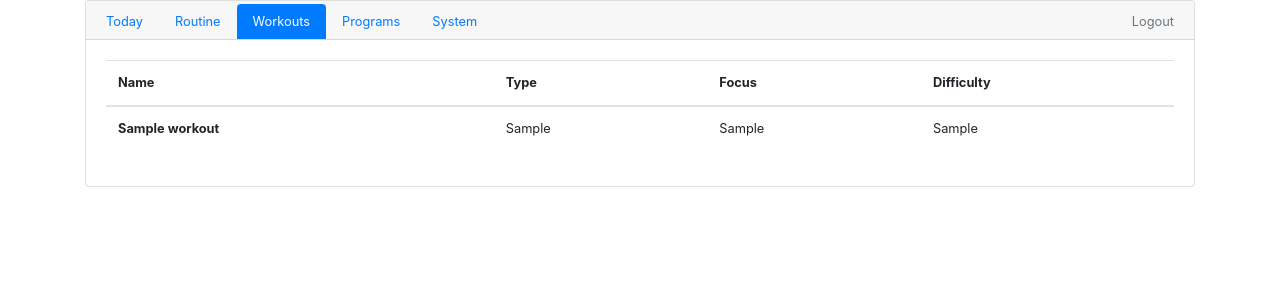
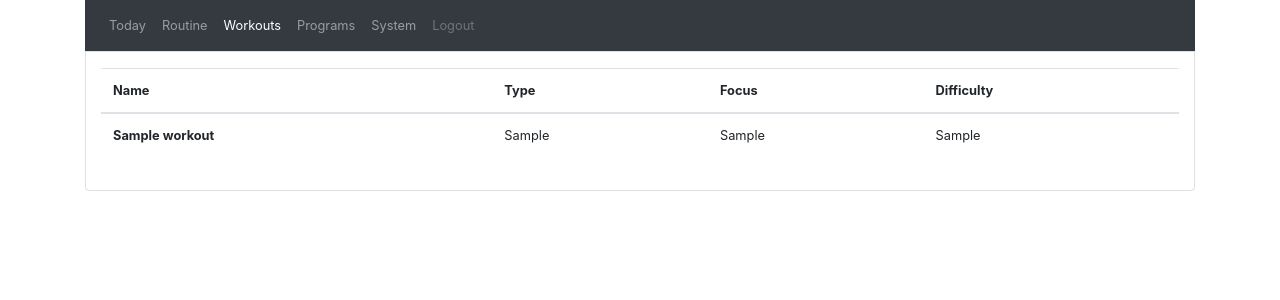
Before and after one commit to algoristic/workouts-tool, a PHP site: page / in a window 1280 px wide. Shown: the top 300 px of the page. Run offline with PHP 8.4, Linux system fonts and the light colour scheme; the visitor is signed in with stand-in values (Sample User, id 1); tables that the repository leaves empty hold one stand-in row (values such as "Sample post"); data that the repository does not hold is empty; style sheets or scripts are compiled from the project's sources; some libraries are stand-ins or nearby versions.

Commit message:
use actual nav instead of nav-pills

```diff
--- a/src/content/app.php
+++ b/src/content/app.php
@@ -7,9 +7,14 @@ $tabs = array(
     'system' => 'System'
 );
 ?>
-<div class="card">
+<div id="app-wrapper">
     <!-- MAIN MENU -->
-    <ul class="card-header nav nav-pills">
+    <nav class="navbar navbar-expand-sm bg-dark navbar-dark">
+        <button class="navbar-toggler" type="button" data-toggle="collapse" data-target="#navbar">
+            <span class="navbar-toggler-icon"></span>
+        </button>
+        <div id="navbar" class="collapse navbar-collapse">
+            <ul class="navbar-nav">
                 <?php foreach ($tabs as $tab => $name): ?>
                     <li class="nav-item">
                         <a class="nav-link <?php echo getActiveMarker($tab); ?>" href="#<?php echo $tab ?>"><?php echo $name ?></a>
@@ -19,10 +24,12 @@ $tabs = array(
                         <a class="nav-link text-secondary" href="./logout.php">Logout</a>
                     </li>
             </ul>
+        </div>
+    </nav>
     <!-- END MAIN MENU -->
 
     <!-- APP CONTENTS -->
-    <div class="card-body tab-content">
+    <div class="tab-content container">
         <?php foreach ($tabs as $tab => $name): ?>
             <div class="tab-pane <?php echo getActiveMarker($tab); ?>">
                 <?php if(isActivePage($tab)): ?>
--- a/src/resources/css/style.css
+++ b/src/resources/css/style.css
@@ -1,6 +1,13 @@
 body {
     font-size: .8rem;
     overflow-x: auto;
+}
+#app-wrapper .tab-content {
+    padding-top: 1rem;
+    padding-bottom: 1rem;
+    border: 1px solid rgba(0,0,0,.125);
+    border-bottom-left-radius: .25rem;
+    border-bottom-right-radius: .25rem;
 }
 #login-card {
     margin: 0 auto;
@@ -39,12 +46,6 @@ body {
     border-top: none;
     padding-top: 0;
 }
-@media screen and (min-width: 768px) {
-    .nav-pills .nav-link {
-        border-bottom-left-radius: 0;
-        border-bottom-right-radius: 0;
-    }
-}
 @media screen and (max-width: 767px) {
     .container {
         padding-left: 0;
--- a/src/resources/js/main.js
+++ b/src/resources/js/main.js
@@ -16,7 +16,7 @@ function htmlDecode(input) {
 }
 
 $(function() {
-    $('.nav-pills a').click(function() {
+    $('.navbar a.nav-link').click(function() {
         let href = $(this).attr('href');
         let target = href.substring(1, href.length);
         requestParams.set('page', target);
```
Lines whose indentation alone changed are shown as unchanged.
